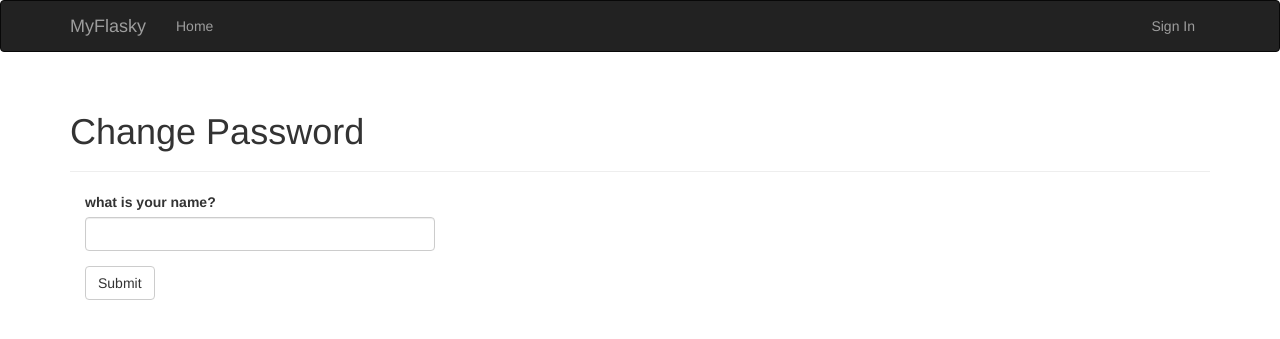
After one commit to duduainankai/myflasky, a Flask app: template app/templates/auth/change_password.html in a window 1280 px wide. The commit adds this page. Shown: the top 339 px of the page. Run offline with Flask 2, Linux system fonts and the light colour scheme; the template is opened without the code that fills it: values that come from a table or form of the project are taken from there, others are empty; some libraries are stand-ins or nearby versions.

Commit message:
增加修改密码功能

```diff
--- /dev/null
+++ b/app/templates/auth/change_password.html
@@ -0,0 +1,11 @@
+{% extends 'base.html' %}
+{% import 'bootstrap/wtf.html' as wtf %}
+
+{% block page_content %}
+<div class="page-header">
+	<h1>Change Password</h1>
+</div>
+<div class="col-md-4">
+	{{ wtf.quick_form(form) }}
+</div>
+{% endblock %}
--- a/app/templates/base.html
+++ b/app/templates/base.html
@@ -27,9 +27,15 @@
 				<li><a href="/">Home</a></li>
 				{% endblock %}
 			</ul>
-			<ul class="nav navbar-nav">
+			<ul class="nav navbar-nav navbar-right">
 				{% if current_user.is_authenticated %}
-				<li><a href="{{ url_for('auth.logout') }}">Sign Out</a></li>
+				<li class="dropdown">
+                    <a href="#" class="dropdown-toggle" data-toggle="dropdown">Account <b class="caret"></b></a>
+                    <ul class="dropdown-menu">
+                        <li><a href="{{ url_for('auth.change_password') }}">Change Password</a></li>
+                        <li><a href="{{ url_for('auth.logout') }}">Log Out</a></li>
+                    </ul>
+                </li>
 				{% else %}
 				<li><a href="{{ url_for('auth.login') }}">Sign In</a></li>
 				{% endif %}
```
Also changed, not shown: app/auth/forms.py (+8 -0 lines), app/auth/views.py (+16 -1 lines).
